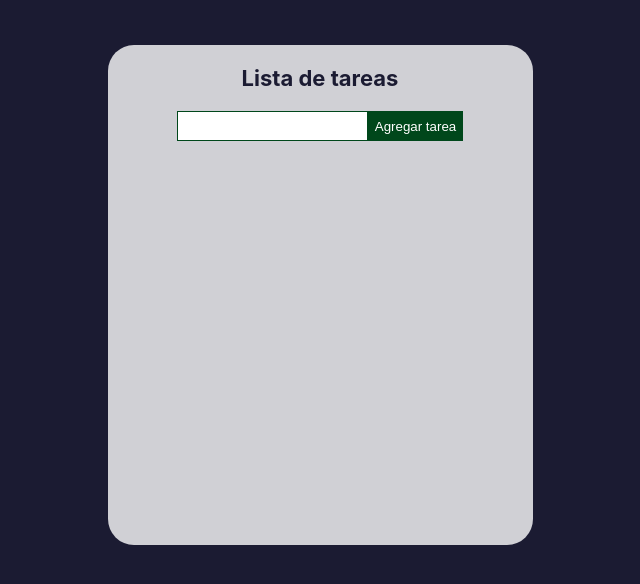
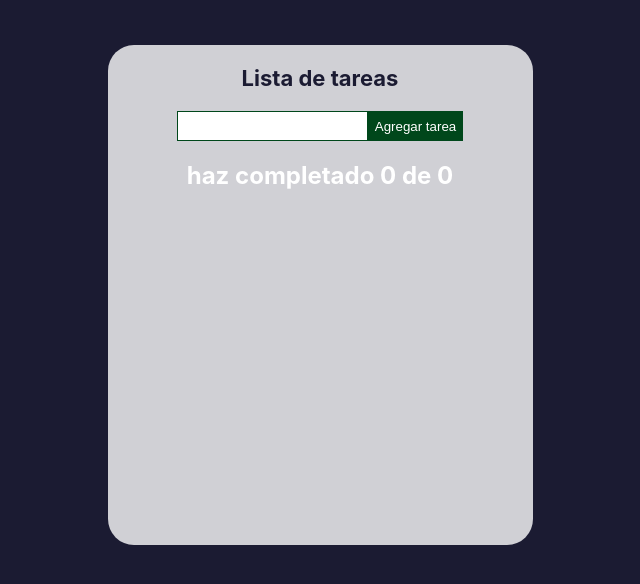
Before and after one commit to JohnRodriguezM/TodoList-Reactjs, a React (Create React App) app: page / in a window 1280 px wide. Shown: the top 584 px of the page, without its empty margins (320-960 px from the left). Built offline with nearby package versions, Linux system fonts and the light colour scheme.

Commit message:
app casi lista, pendiente del manejo del local storage y manejar el service worker para convertirla en una pwa

```diff
--- a/src/App.js
+++ b/src/App.js
@@ -25,7 +25,7 @@ function App() {
   // funciones para el componente del formulario
   const cambio = e => {
     let valorInput = e.target.value;
-    !valorInput ? console.error('espacio vacio') : setInput(valorInput)
+    setInput(valorInput)
   }
 
   const envio = e => {
@@ -33,8 +33,10 @@ function App() {
     const nuevoElemento = {
       texto: input, id: uuidv4(), completed: false
     }
-    console.log(nuevoElemento)
+    /* console.log(nuevoElemento) */
     nuevoElemento.texto.length > 0 ? setArray([...array, nuevoElemento]) : alert('agg texto')
+    // con la declaracion del setTimeout permito que el dato alcance a ingresar al valor del estado input pero luego limpio el valor del input para que los elementos puedan ser filtrados de manera adecuada
+    setTimeout(() => setInput(''),0)
     e.target.reset()
     e.target.focus()
     return nuevoElemento;
@@ -47,12 +49,41 @@ function App() {
   // funcion para marcar como completado el todo
   const marcarComplete = id => {
     const completado = array.map(el => {
-   if(el.id !== id){
+      if (el.id === id) {
         el.completed = !el.completed
       }
+      return el;
     })
     setArray(completado)
   }
+
+// todos completado
+
+const tareasCompletadas = array.filter(el => el.completed).length;
+const totalTareas = array.length
+
+
+
+  let todosSearch = []
+
+  if (!input.length === 1) {
+    todosSearch = array;
+    console.log(todosSearch)
+  } else {
+    todosSearch = array.filter(el => {
+      const texto = el.texto.toLowerCase()
+      console.log(texto)
+      const textoBuscado = input.toLowerCase()
+      console.log(textoBuscado)
+
+      return texto.includes(textoBuscado)
+    })
+  }
+
+
+
+
+
   return (
     <main className="App">
       <div className='tareas-lista-principal'>
@@ -64,7 +95,9 @@ const marcarComplete = id => {
           setEstado={setInput}
 
         />
+        <h2>haz completado {tareasCompletadas} de {totalTareas}</h2>
         {
+          input.length === 0 ?
             array.map((el, i) => {
             return (
               <Tarea
@@ -79,6 +112,21 @@ const marcarComplete = id => {
               />
             )
           })
+          : todosSearch.map((el, i) => {
+            return (
+              <Tarea
+                estado={array}
+                setEstado={setArray}
+                texto={el.texto}
+                id={el.id}
+                completed={el.completed}
+                key={el.id}
+                eliminarTarea={eliminar}
+                tareaCompleta={marcarComplete}
+              />
+            )
+          })
+
           }
 
       </div>
```
Lines whose indentation alone changed are shown as unchanged.
